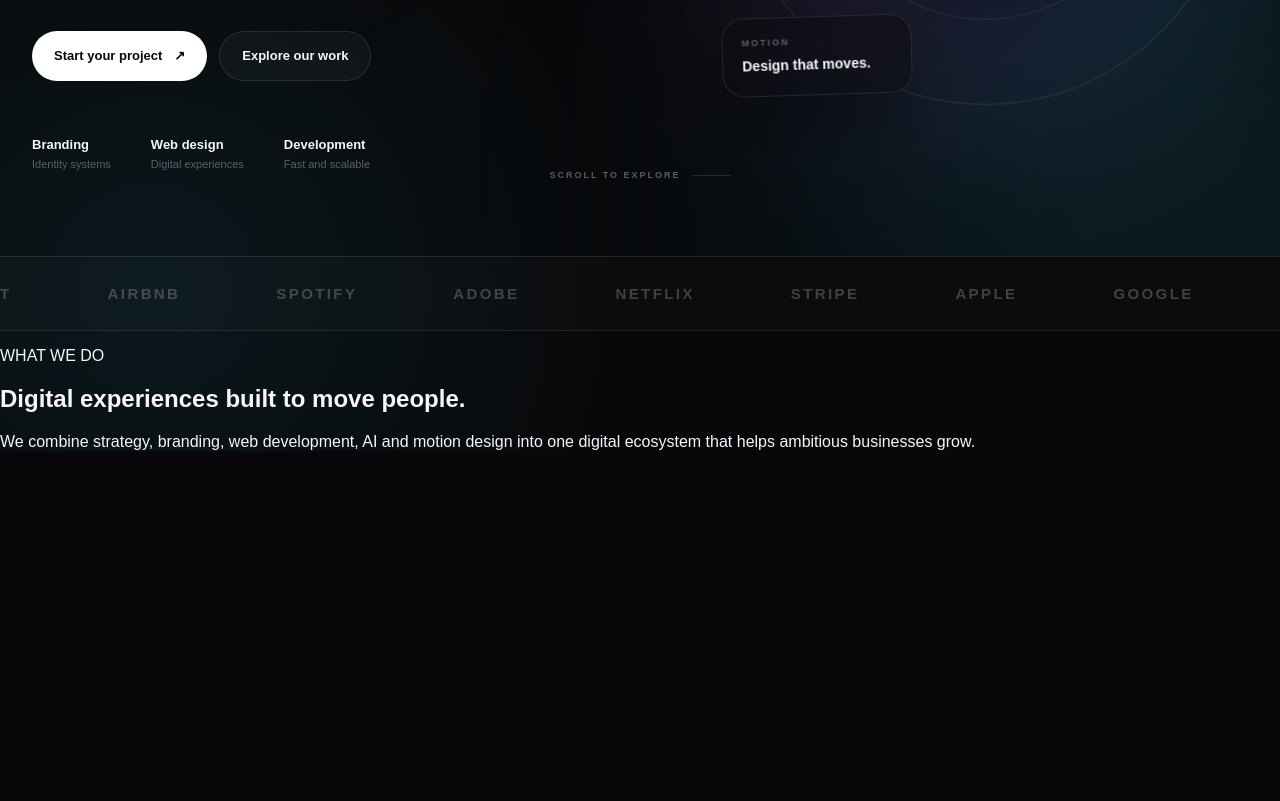
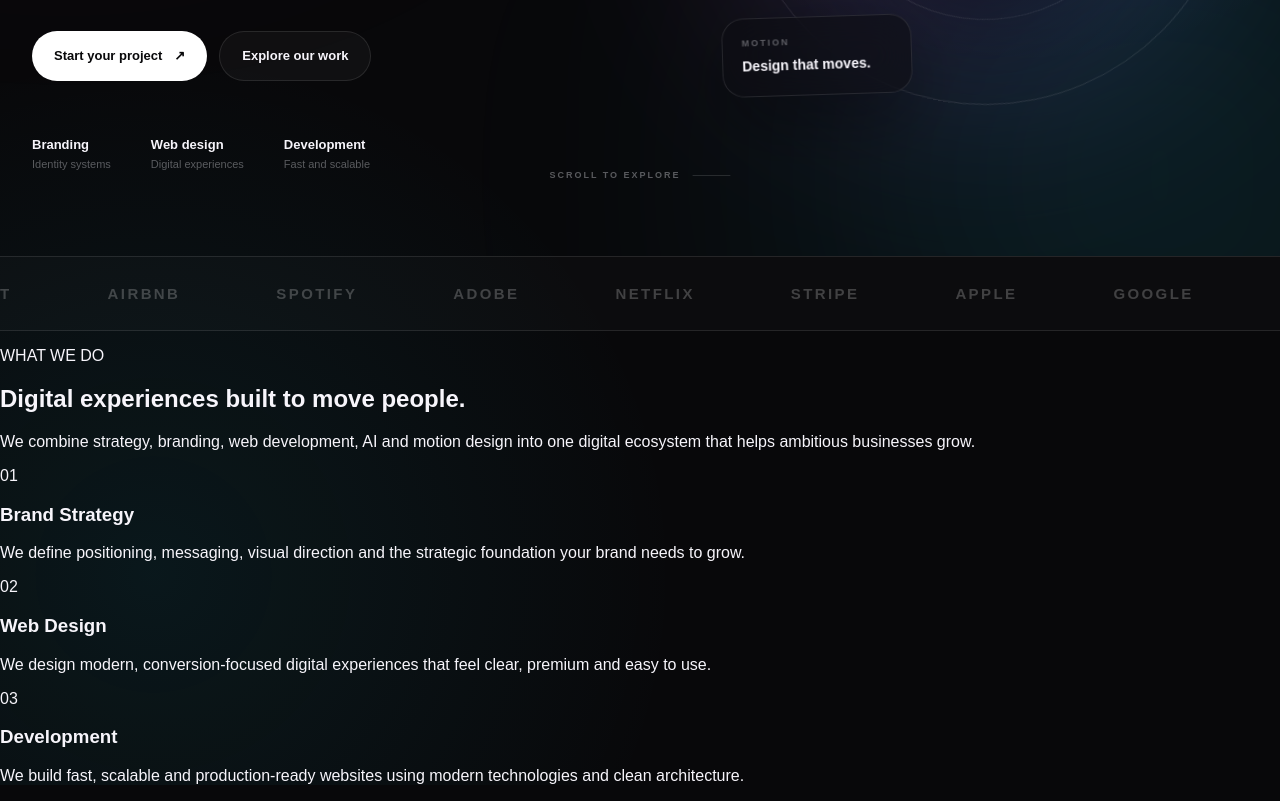
Before and after one commit to DominikStamenov/emotion, a Next.js app in the folder apps/web/: page / in a window 1280 px wide. Shown: the part 618-1419 px from the top of the page. Before the commit the page ends 1085 px from the top, so only its background shows below. Built offline with nearby package versions, Linux system fonts and the light colour scheme.

Commit message:
feat(web): add initial services grid

```diff
--- a/apps/web/components/sections/services-section.tsx
+++ b/apps/web/components/sections/services-section.tsx
@@ -1,3 +1,4 @@
+import { ServiceCard } from "../service-card";
 export function ServicesSection() {
     return (
       <section className="py-24">
@@ -17,6 +18,25 @@
               grow.
             </p>
           </div>
+          <div className="mt-16 grid gap-10 md:grid-cols-3">
+  <ServiceCard
+    number="01"
+    title="Brand Strategy"
+    description="We define positioning, messaging, visual direction and the strategic foundation your brand needs to grow."
+  />
+
+  <ServiceCard
+    number="02"
+    title="Web Design"
+    description="We design modern, conversion-focused digital experiences that feel clear, premium and easy to use."
+  />
+
+  <ServiceCard
+    number="03"
+    title="Development"
+    description="We build fast, scalable and production-ready websites using modern technologies and clean architecture."
+  />
+</div>
         </div>
       </section>
     );
```
